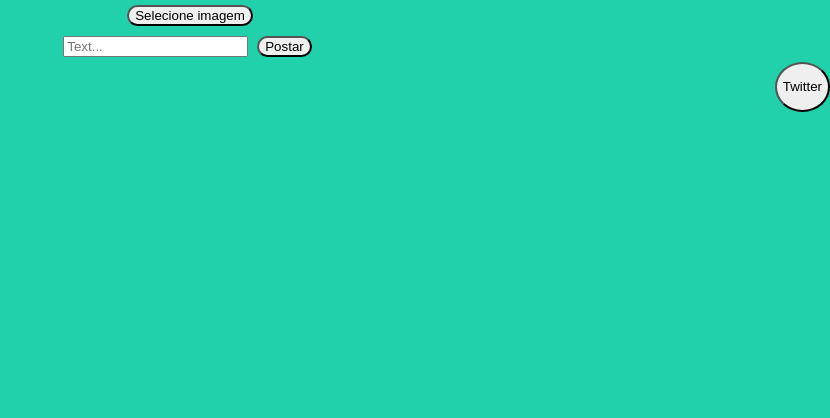
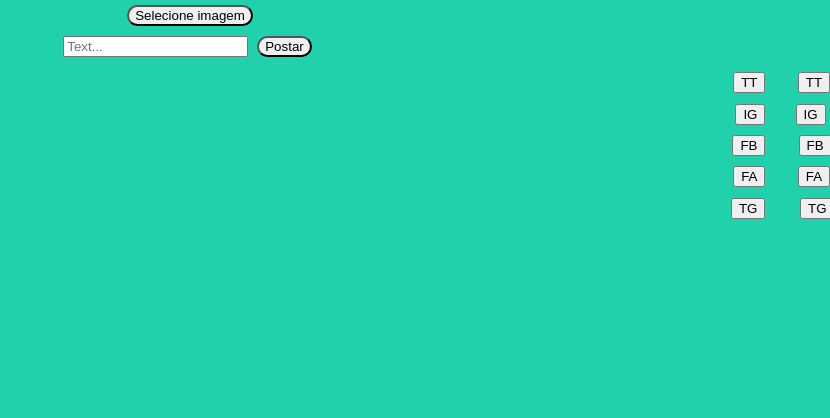
Before and after one commit to MintzyG/Post-it, a Flask app: page / in a window 1280 px wide. Shown: the part 80-498 px from the top of the page, without its empty margins (450-1280 px from the left). Run offline with Flask 3, Linux system fonts and the light colour scheme.

Commit message:
Started social buttons and fighting with css

```diff
--- a/Post_It/__main__.py
+++ b/Post_It/__main__.py
@@ -2,15 +2,11 @@ from flask import Flask, request, render_template, redirect
 import tweepy as TP
 import os, json
 
+import app.Twitter.Secrets.twitter_SECRETS as TS
+import app.Twitter.login_twitter as TL
 import app.Twitter.twitter_post as TT
-import app.Twitter.login_twitter as TL
-
-import app.Twitter.Secrets.twitter_SECRETS as TS
-
 from app.Twitter.check_twitter_login import check_login_state
-
 from app.helper_functions.check_empty_file import check_file
-
 from app.select_images import select_images
 
 twitter = False
@@ -36,7 +32,7 @@ def create_app():
 def process_form():
     print(request.method)
     if request.method == 'POST':
-        if request.form.get('twitter_login') == 'login_with_twitter':
+        if request.form.get('twitter_login') == 'twitter_login':
             global authorization_url, oauth1
             tuple = TL.handle_user()
             authorization_url = tuple[0]
@@ -56,6 +52,7 @@ def process_form():
                 print('Deu não')
 
         elif request.form.get('post') == 'post':
+            #Generalize posting
             texto = request.form.get('input_text')
             os.environ['BODY'] = texto
             print(f'That`s your text: {str(texto)}')
--- a/Post_It/app/static/style.css
+++ b/Post_It/app/static/style.css
@@ -26,15 +26,19 @@ header{
     margin: 5px;
 }
 
-#logins{
-    position: relative;
-    background-color: rgb(32, 209, 171);
+#social_media_buttons{
+    float: right;
+    display: flex;
+    flex-direction: column;
+    align-items: center;
+    margin-right: 30px;
+    flex-flow: column wrap-reverse;
 }
-#logins form button{
-    position: absolute;
-    height: 50px;
-    border-radius: 50%;
-    right: 0;
+#rows{
+    display: flex;
+    flex-direction: row;
+    margin-top: 15%;
+    gap: 50%;
 }
 
 footer{
--- a/Post_It/app/templates/index.html
+++ b/Post_It/app/templates/index.html
@@ -19,17 +19,59 @@
 
         <form method="post">
             <input type="text" name="input_text" placeholder="Text..." required>
-
             <button type="submit" name="post" value="post"> Postar </button>
         </form>
 
     </div>
 
-    <div class="" id="logins">
-        <form method="post">
-            <button type="submit" name="twitter_login" value="login_with_twitter"> Twitter </button>
-        </form>
+    <div id="social_media_buttons">
+        <div id="rows">
+            <form method="post">
+                <button type="submit" name="twitter_login" value="twitter_login"> TT </button>
+            </form>
+            <form method="post">
+                <button type="submit" name="twitter_toggle" value="login_toggle"> TT </button>
+            </form>
+        </div>
+
+        <div id="rows">
+            <form method="post">
+                <button type="submit" name="instagram_login" value="instagram_login"> IG </button>
+            </form>
+            <form method="post">
+                <button type="submit" name="instagram_toggle" value="instagram_toggle"> IG </button>
+            </form>
+        </div>
+
+        <div id="rows">
+            <form method="post">
+                <button type="submit" name="facebook_login" value="facebook_login"> FB </button>
+            </form>
+            <form method="post">
+                <button type="submit" name="facebook_toggle" value="facebook_toggle"> FB </button>
+            </form>
+        </div>
+
+        <div id="rows">
+            <form method="post">
+                <button type="submit" name="furaffinity_login" value="furaffinity_login"> FA </button>
+            </form>
+            <form method="post">
+                <button type="submit" name="furaffinity_toggle" value="furaffinity_toggle"> FA </button>
+            </form>
+        </div>
+
+        <div id="rows">
+            <form method="post">
+                <button type="submit" name="telegram_login" value="telegram_login"> TG </button>
+            </form>
+            <form method="post">
+                <button type="submit" name="telegram_toggle" value="telegram_toggle"> TG </button>
+            </form>
+        </div>
     </div>
+
+
 
     <footer>
         <p>
```
